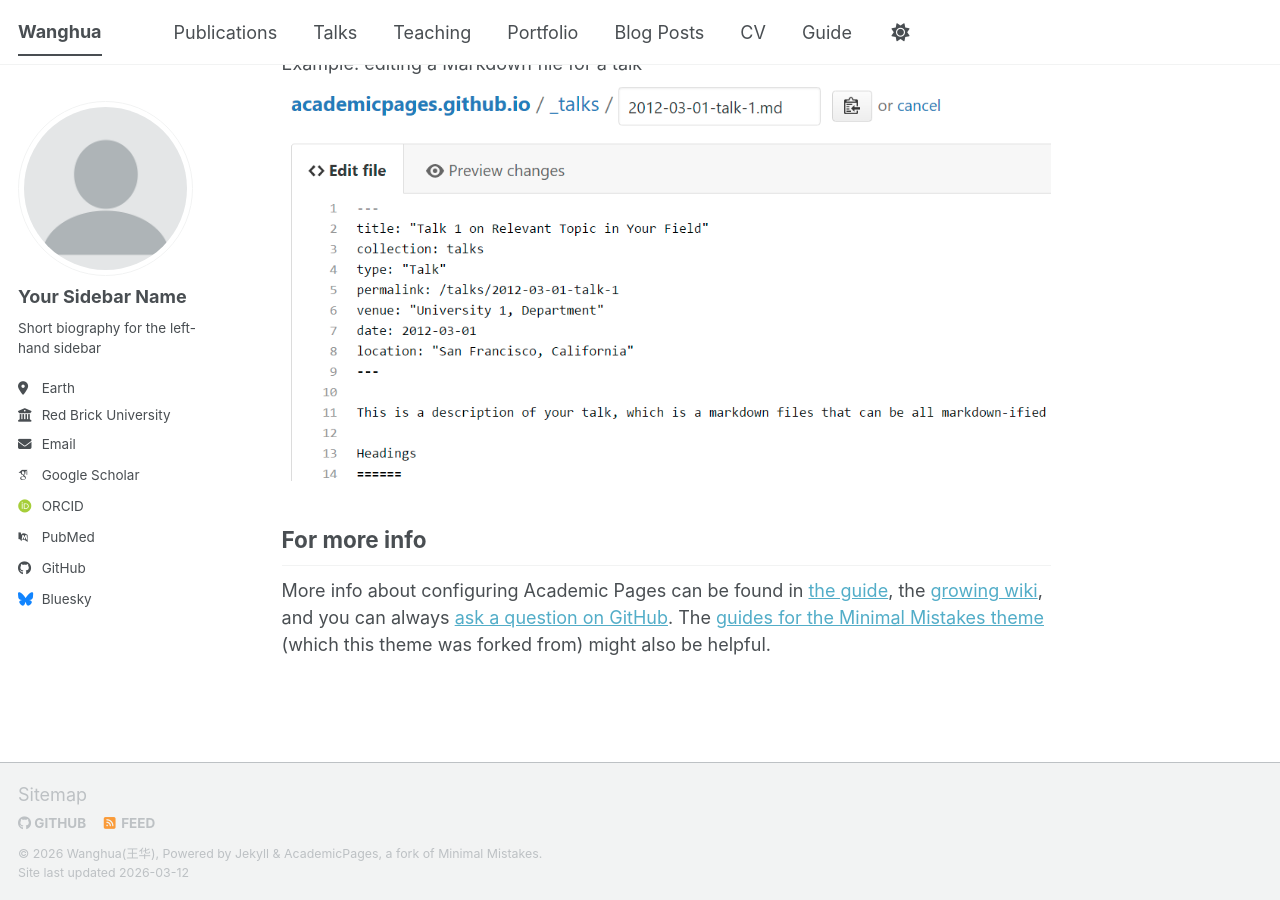
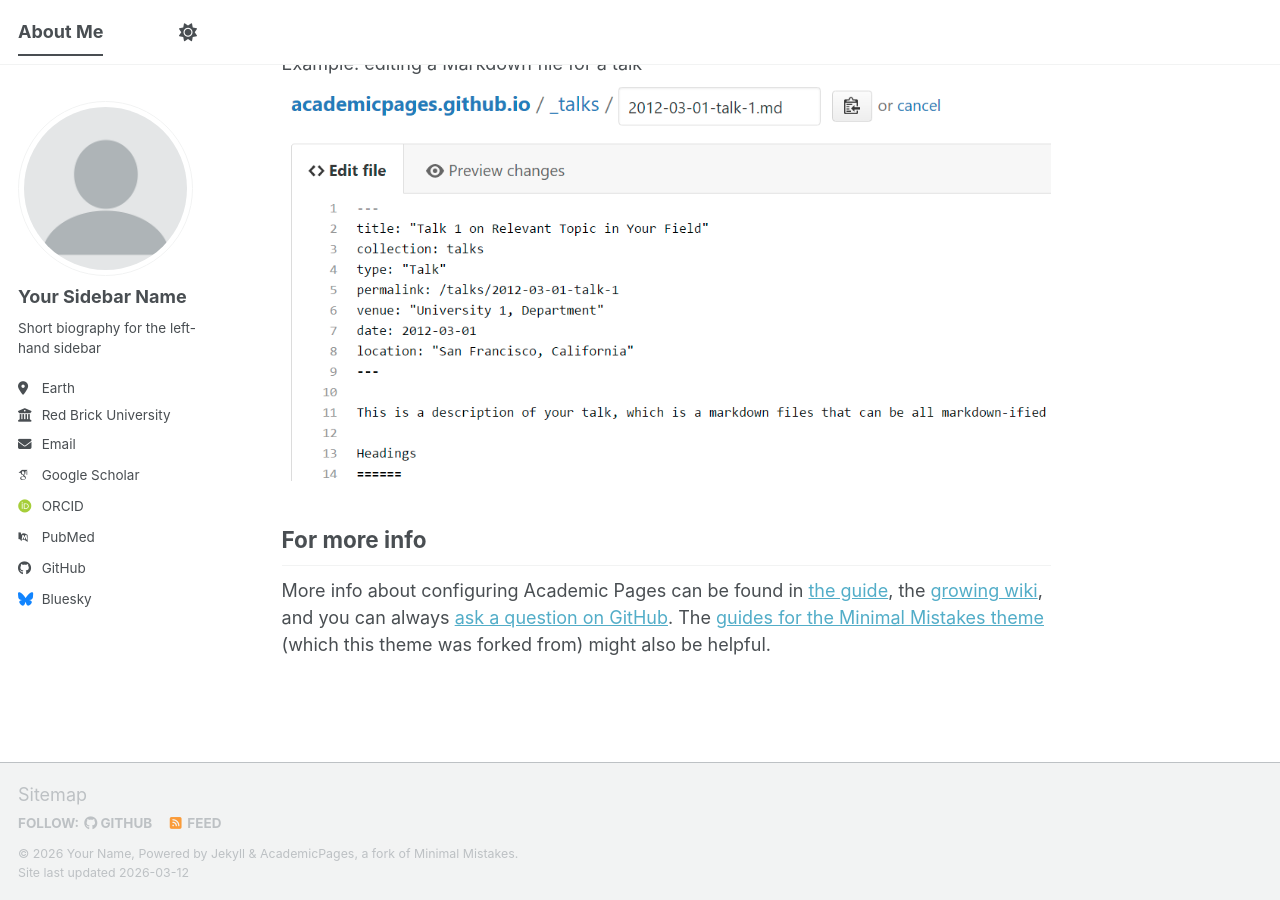
Before and after one commit to TommyK1ng/TommyK1ng.github.io, a Jekyll site: the page built from _pages/about.md, in a window 1280 px wide and 900 px high, scrolled down 2720 px. Built offline with Jekyll 4.4.1, drawn with Linux system fonts in a browser that asks for light colours; some web fonts are replaced; a script bundle is joined from its source files by our own code; library files that are not in the unit come from our copies.

Commit message:
update website content

```diff
--- a/_config.yml
+++ b/_config.yml
@@ -7,12 +7,12 @@
 # server process.
 
 # Basic Site Settings
-locale                   : "en-CN"
+locale                   : "en-US"
 site_theme               : "default" # The available themes options are "default", "air", "sunrise", "mint", "dirt" and "contrast"
-title                    : "Wanghua"
+title                    : "About Me"
 title_separator          : "-"
-name                     : &name "Wanghua(王华)"
-description              : &description "MS Student @ BJUT"   # Update this with a general description of your site, this is the default if not overridden by a page
+name                     : &name "Your Name"
+description              : &description "Wanghua"   # Update this with a general description of your site, this is the default if not overridden by a page
 url                      : https://TommyK1ng.github.io # The base hostname & protocol for your site e.g. "https://[your GitHub username].github.io",
                                                            # or if you already have some other page hosted on Github then use "https://[your GitHub username].github.io/[Your Repo Name]"
 baseurl                  : "" # the subpath of your site, e.g. "/blog"
```
Also changed, not shown: _data/navigation.yml (+16 -16 lines).
